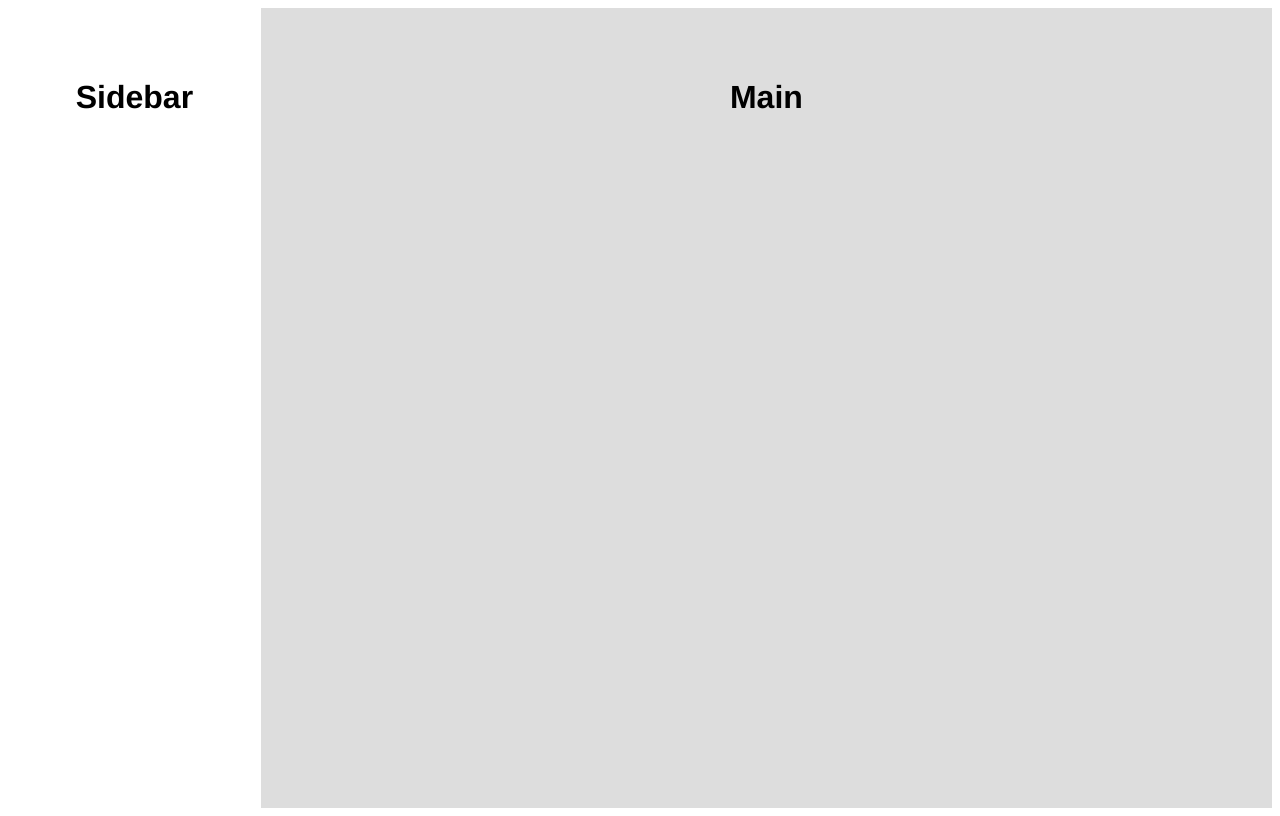
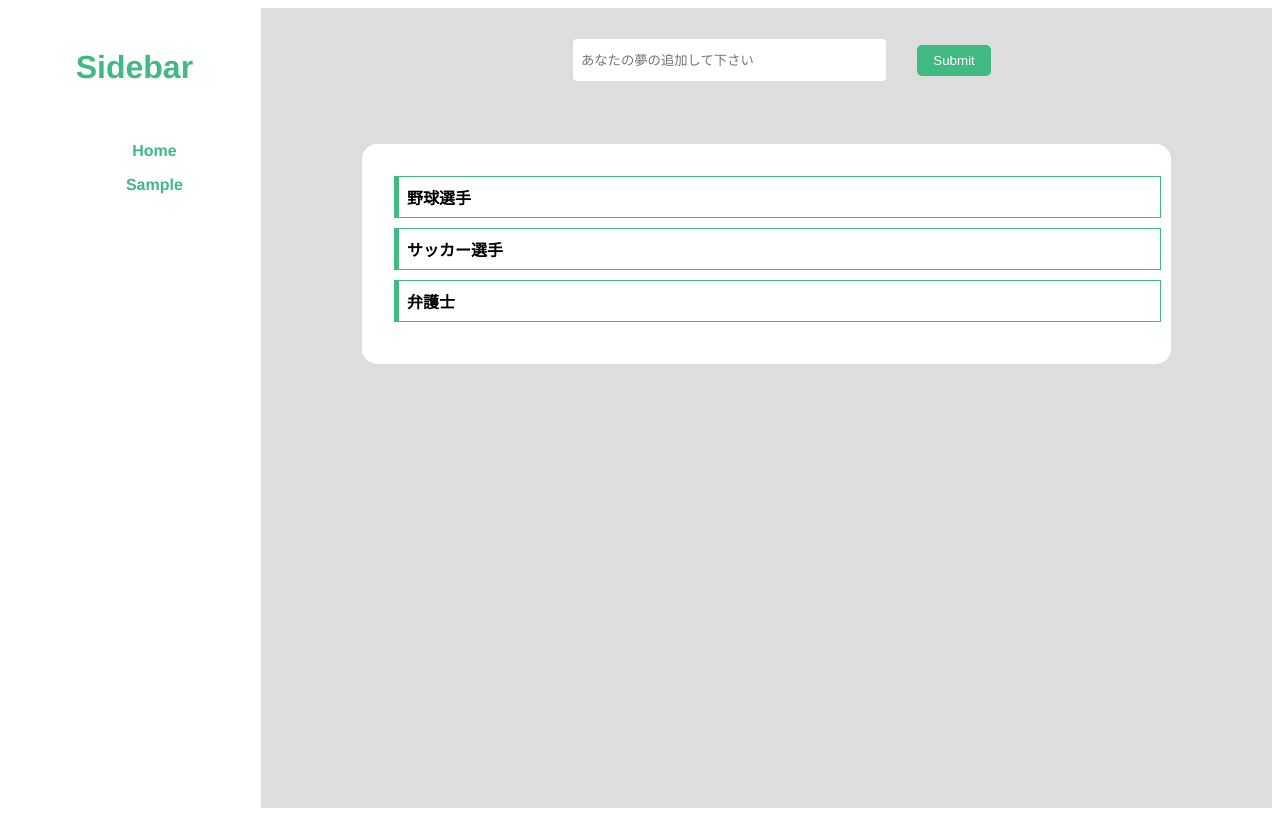
Before and after one commit to Atsu77/ninja_code_vue, a Vue app: page / in a window 1280 px wide. Built offline with nearby package versions, Linux system fonts and the light colour scheme.

Commit message:
上級06

```diff
--- a/package.json
+++ b/package.json
@@ -9,11 +9,13 @@
   },
   "dependencies": {
     "core-js": "^3.6.4",
-    "vue": "^2.6.11"
+    "vue": "^2.6.11",
+    "vue-router": "^3.5.3"
   },
   "devDependencies": {
     "@vue/cli-plugin-babel": "~4.2.3",
     "@vue/cli-plugin-eslint": "~4.2.3",
+    "@vue/cli-plugin-router": "~4.2.3",
     "@vue/cli-service": "~4.2.3",
     "@vue/eslint-config-prettier": "^6.0.0",
     "babel-eslint": "^10.0.3",
--- /dev/null
+++ b/src/components/List.vue
@@ -0,0 +1,88 @@
+<template>
+  <div>
+    <div class="main-form-wrapper">
+      <form v-on:submit.prevent="addDream">
+        <input
+          type="text"
+          v-model="newDreamName"
+          class="form-input"
+          placeholder="あなたの夢の追加して下さい"
+        />
+        <input type="submit" class="form-submit" />
+      </form>
+    </div>
+    <div class="main-list-wrapper">
+      <ul class="main-list">
+        <ListItem v-for="dream in dreams" :dream="dream" :key="dream.id" />
+      </ul>
+    </div>
+  </div>
+</template>
+
+<script>
+import ListItem from "@/components/ListItem";
+export default {
+  components: {
+    ListItem,
+  },
+  data: () => ({
+    dreams: [
+      {
+        id: 1,
+        name: "野球選手",
+      },
+      {
+        id: 2,
+        name: "サッカー選手",
+      },
+      {
+        id: 3,
+        name: "弁護士",
+      },
+    ],
+    newDreamName: "",
+  }),
+  methods: {
+    addDream() {
+      if (this.newDreamName !== "") {
+        this.dreams = [
+          ...this.dreams,
+          {
+            name: this.newDreamName,
+          },
+        ];
+        this.newDreamName = "";
+      }
+    },
+  },
+};
+</script>
+
+<style>
+.main-list-wrapper {
+  background: #fff;
+  width: 80%;
+  margin: 2rem auto;
+  border-radius: 15px;
+}
+.main-list {
+  padding: 2rem;
+  text-align: left;
+}
+.main-form-wrapper .form-input {
+  width: 30%;
+  margin: 30px;
+  border: 1px solid #ddd;
+  border-radius: 5px;
+  height: 40px;
+  padding-left: 8px;
+}
+.main-form-wrapper .form-submit {
+  background: #40b983;
+  color: #fff;
+  border: none;
+  padding: 8px 16px;
+  border-radius: 5px;
+  cursor: pointer;
+}
+</style>
--- /dev/null
+++ b/src/components/ListItem.vue
@@ -0,0 +1,48 @@
+<template>
+  <div>
+    <transition name="slide-fade">
+      <li v-if="show" @click="show = !show" class="list-item">
+        {{ dream.name }}
+      </li>
+    </transition>
+  </div>
+</template>
+
+<script>
+export default {
+  props: ["dream"],
+  data: () => ({
+    show: true,
+  }),
+};
+</script>
+
+<style>
+.list-item {
+  width: 100%;
+  padding: 8px;
+  margin-bottom: 10px;
+  list-style: none;
+  border-left: 5px solid #40b983;
+  border-bottom: 1px solid #40b983;
+  border-top: 1px solid #40b983;
+  border-right: 1px solid #40b983;
+  font-weight: 700;
+}
+.list-item:hover {
+  background: #40b983;
+  opacity: 0.8;
+  color: #fff;
+}
+.slide-fade-enter-active {
+  transition: all 0.3s ease;
+}
+.slide-fade-leave-active {
+  transition: all 0.8s cubic-bezier(1, 0.5, 0.8, 1);
+}
+.slide-fade-enter,
+.slide-fade-leave-to {
+  transform: translateX(500px);
+  opacity: 0;
+}
+</style>
--- a/src/components/Main.vue
+++ b/src/components/Main.vue
@@ -1,11 +1,21 @@
 <template>
   <div class="main-container">
-    <h1>Main</h1>
+    <router-view>
+      <List />
+      <Sample />
+    </router-view>
   </div>
 </template>
 
 <script>
-export default {};
+import List from "@/components/List";
+import Sample from "@/components/Sample";
+export default {
+  components: {
+    List,
+    Sample,
+  },
+};
 </script>
 
 <style scoped>
--- /dev/null
+++ b/src/components/NavList.vue
@@ -0,0 +1,41 @@
+<template>
+  <div>
+    <nav class="nav-list-wrapper">
+      <ul class="nav-list">
+        <li class="nav-list-item"><router-link to="/">Home</router-link></li>
+        <li class="nav-list-item">
+          <router-link to="/sample">Sample</router-link>
+        </li>
+      </ul>
+    </nav>
+  </div>
+</template>
+
+<script>
+export default {};
+</script>
+
+<style>
+.nav-list-wrapper {
+  padding: 10px;
+}
+.nav-list-item {
+  list-style: none;
+  padding: 8px 0;
+}
+
+.nav-list-item a {
+  color: #40b983;
+  text-decoration: none;
+  display: inline-block;
+  width: 100%;
+  font-size: 16px;
+  font-weight: 700;
+}
+
+.nav-list-item a:hover {
+  background: #40b983;
+  opacity: 0.8;
+  color: #fff;
+}
+</style>
--- /dev/null
+++ b/src/components/Sample.vue
@@ -0,0 +1,13 @@
+<template>
+  <div>サンプルページのコンポーネント</div>
+</template>
+
+<script>
+export default {
+
+}
+</script>
+
+<style>
+
+</style>
--- a/src/components/Sidebar.vue
+++ b/src/components/Sidebar.vue
@@ -1,19 +1,26 @@
 <template>
   <div class="sidebar-container">
     <h1>Sidebar</h1>
+    <NavList />
   </div>
 </template>
 
 <script>
-export default {};
+import NavList from "@/components/NavList.vue";
+export default {
+  components: {
+    NavList,
+  },
+};
 </script>
 
 <style scoped>
 .sidebar-container {
   width: 20%;
-  background-color: #fff;
+  background: #fff;
 }
 .sidebar-container h1 {
-  padding-top: 50px;
+  padding-top: 20px;
+  color: #40b983;
 }
 </style>
--- a/src/main.js
+++ b/src/main.js
@@ -1,8 +1,10 @@
 import Vue from "vue";
 import App from "./App.vue";
+import router from "./router";
 
 Vue.config.productionTip = false;
 
 new Vue({
-  render: h => h(App)
+  router,
+  render: (h) => h(App),
 }).$mount("#app");
--- /dev/null
+++ b/src/router.js
@@ -0,0 +1,21 @@
+import Vue from "vue";
+import Router from "vue-router";
+import Sample from "./components/Sample";
+import List from "./components/List";
+Vue.use(Router);
+
+export default new Router({
+  mode: "history",
+  routes: [
+    {
+      path: "/",
+      name: "List",
+      component: List,
+    },
+    {
+      path: "/sample",
+      name: "Sample",
+      component: Sample,
+    },
+  ],
+});
```
Also changed, not shown: .eslintrc.js, 2 other files (tests, documents, lock files or other folders).
